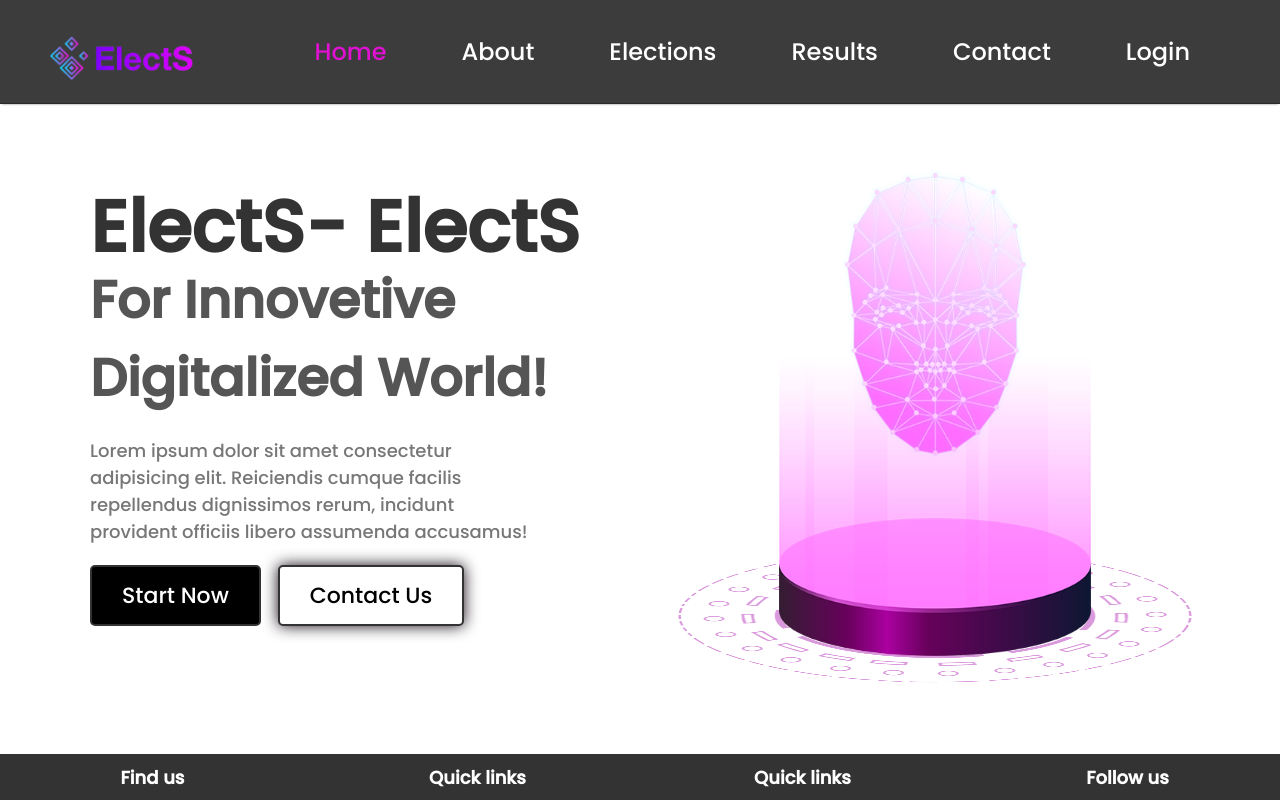
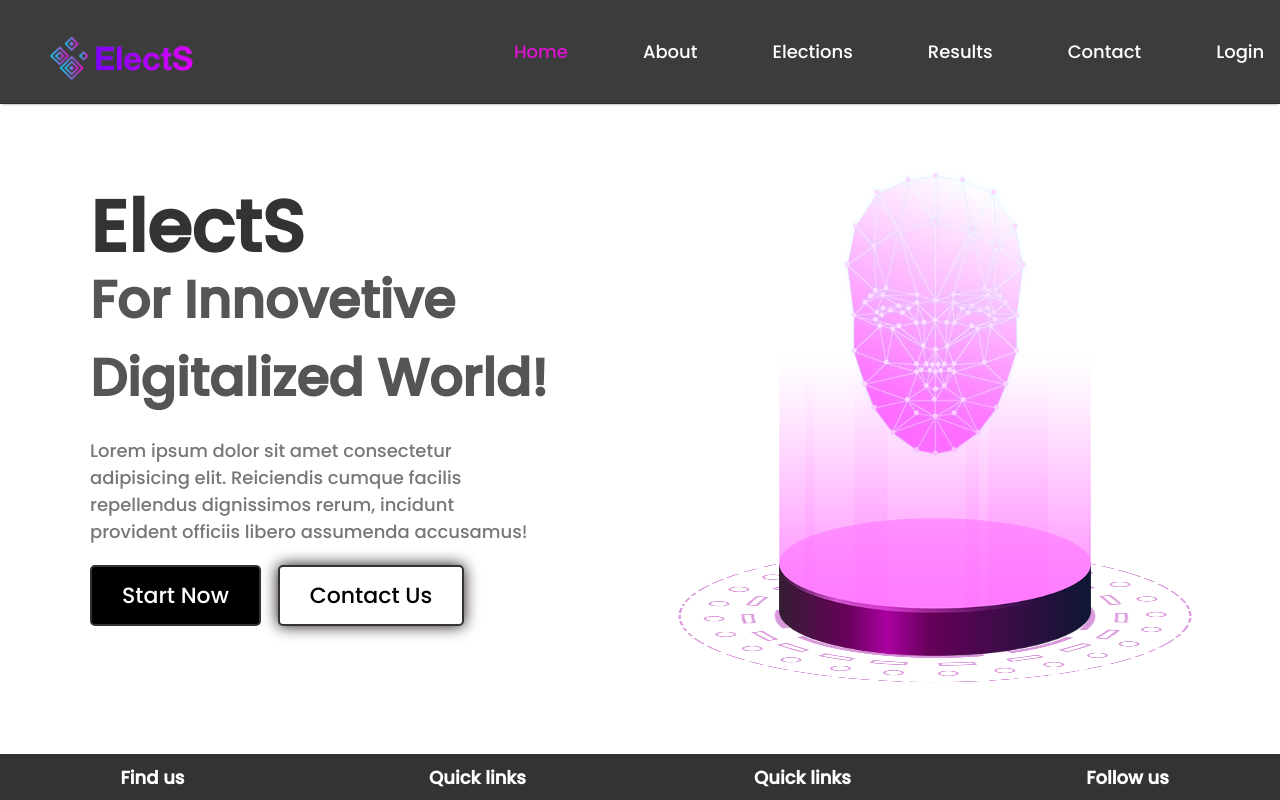
Before and after one commit to LayuruLK/ElectS---Advanced-E-Voting-System, a React (Create React App) app in the folder Frontend/my-app/: page / in a window 1280 px wide. Shown: the top 800 px of the page. Built offline with nearby package versions, Linux system fonts and the light colour scheme.

Commit message:
refactor: made changes in Navbar

```diff
--- a/Frontend/my-app/src/Components/Navbar/Navbar.css
+++ b/Frontend/my-app/src/Components/Navbar/Navbar.css
@@ -27,24 +27,19 @@
 
 header {
   height: 13vh;
-  position: fixed;
   top: 0;
   left: 0;
-  width: 100%;
+  width: 200%;
   display: flex;
   justify-content: space-between;
   align-items: center;
-  padding: 20px 50px;
+  padding: 20px 0px;
   color: white;
   background-color: rgba(12, 12, 12, 0.8);
   font-size: 18px;
   z-index: 99;
   opacity: 1;
   animation: slideDown 1s ease forwards;
-
-  position: sticky;
-  top: 0;
-  z-index: 50;
   padding-top: 0.75rem;
   padding-bottom: 0.75rem;
   backdrop-filter: blur(16px);
@@ -54,13 +49,26 @@ header {
 header nav {
   display: flex;
   align-items: center;
+  gap: 20px;
 }
 
+
 header nav a {
-  margin-left: 50px;
+  display: space-between;
+  margin-left: 0px;
   font-size: 18px;
   color: white;
   transition: color 0.3s ease;
+}
+
+.navbar .a .logout-content {
+  display: flex;
+
+}
+
+.a {
+  display: flex;
+  margin: 0 0 0 9%;
 }
 
 header nav .active,
@@ -75,6 +83,7 @@ header nav a:hover {
 }
 
 .welcome-message {
+  width: 100%;
   display: flex;
   align-items: center;
   font-size: 16px;
@@ -83,7 +92,7 @@ header nav a:hover {
   margin-left: 20px;
   padding: 5px 10px;
   border-radius: 50px;
-  background-color: #ecf0f1;
+  background-color: #0d586b;
   box-shadow: 0 2px 5px rgba(0, 0, 0, 0.1);
   transition: background-color 0.3s ease;
   gap: 10px;
@@ -95,6 +104,7 @@ header nav a:hover {
   width: 30px;
   height: 30px;
   border-radius: 50%;
+  object-fit: cover;
 }
 
 .welcome-message:hover {
--- a/Frontend/my-app/src/Components/Navbar/Navbar.jsx
+++ b/Frontend/my-app/src/Components/Navbar/Navbar.jsx
@@ -73,25 +73,25 @@ const Navbar = () => {
         <img className="logo-img" src={logo} alt="" />
         <nav className={navActive ? 'nav-active' : ''}>
           <div className="a">
-          <Link to='/' className="active">Home</Link>
-          <Link to='/about'>About</Link>
-          <Link to='/elections'>Elections</Link>
-          <Link to='/results'>Results</Link>
-          <Link to='/contact'>Contact</Link>
+          <Link to='/' className="active" style={{ fontSize: '18px' }}>Home</Link>
+          <Link to='/about' style={{ fontSize: '18px' }}>About</Link>
+          <Link to='/elections' style={{ fontSize: '18px' }}>Elections</Link>
+          <Link to='/results' style={{ fontSize: '18px' }}>Results</Link>
+          <Link to='/contact' style={{ fontSize: '18px' }}>Contact</Link>
 
           {localStorage.getItem('auth-token') ? (
-            <>
-           <Link onClick={handleLogout} className="tooltip-container-logout" data-tooltip="Logout">Logout</Link>
+            <div className='logout-content'>
+           <Link onClick={handleLogout} className="tooltip-container-logout" data-tooltip="Logout" style={{ fontSize: '18px' }}>Logout</Link>
 
-              <div className="welcome-message">
+              <div className="welcome-message" >
                 {userProfilePhoto && <img src={`http://localhost:5000/${userProfilePhoto}`} alt="Profile" />}
-                {userName}
+               {/*  {userName} */}
                 <div className="green-dot"></div>
               </div>
 
-          </>
+          </div>
           ) : (
-            <Link to='/login' className="tooltip-container" data-tooltip="Login">Login</Link>
+            <Link to='/login' className="tooltip-container" data-tooltip="Login" style={{ fontSize: '18px' }}>Login</Link>
           )}
           </div>
         </nav>
--- a/Frontend/my-app/src/Components/Welcome/Welcome.jsx
+++ b/Frontend/my-app/src/Components/Welcome/Welcome.jsx
@@ -10,7 +10,7 @@ const Welcome = () => {
     <div>
         <section className="Home">
             <div className="text-box">
-                <h1>ElectS- ElectS</h1>
+                <h1>ElectS</h1>
                 <h1>For Innovetive Digitalized World!</h1>
                 <p>Lorem ipsum dolor sit amet consectetur adipisicing elit. Reiciendis cumque facilis repellendus dignissimos rerum, incidunt provident officiis libero assumenda accusamus!</p>
                 <span class="btn-box">
```
